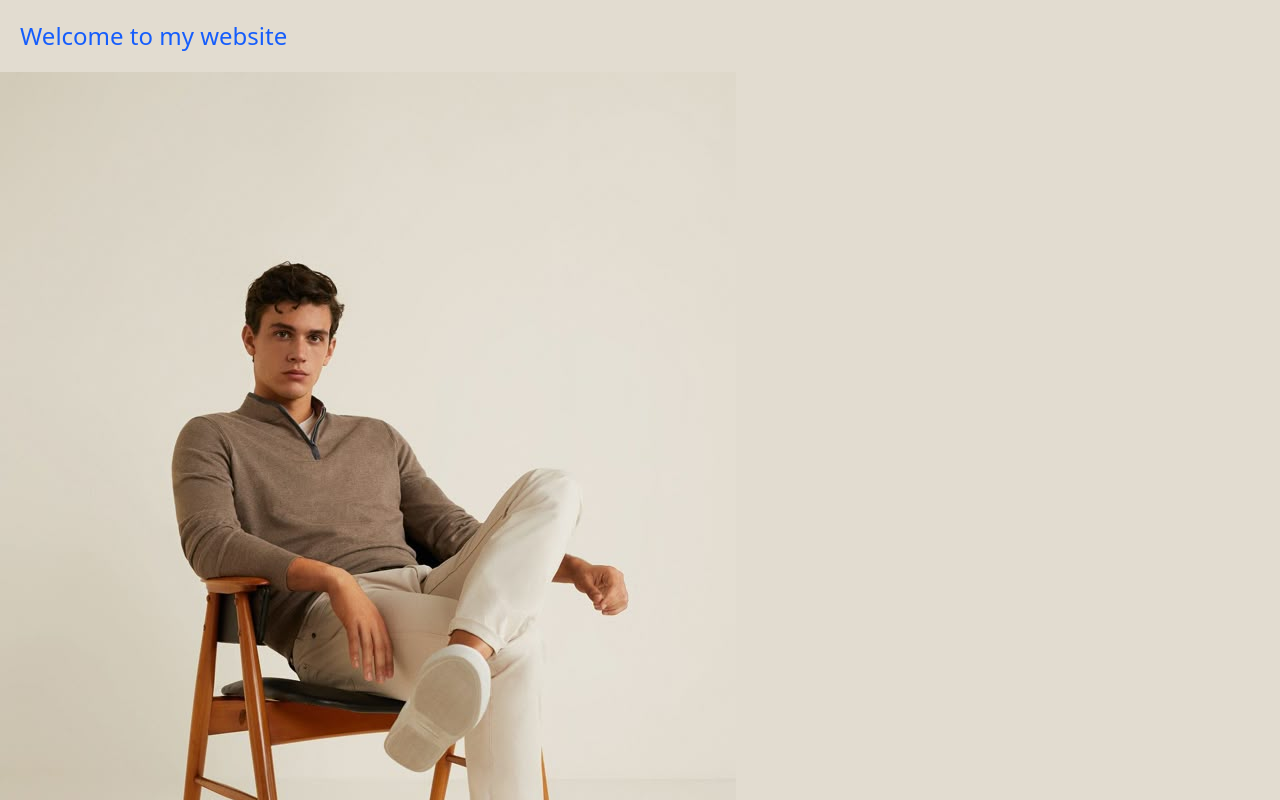
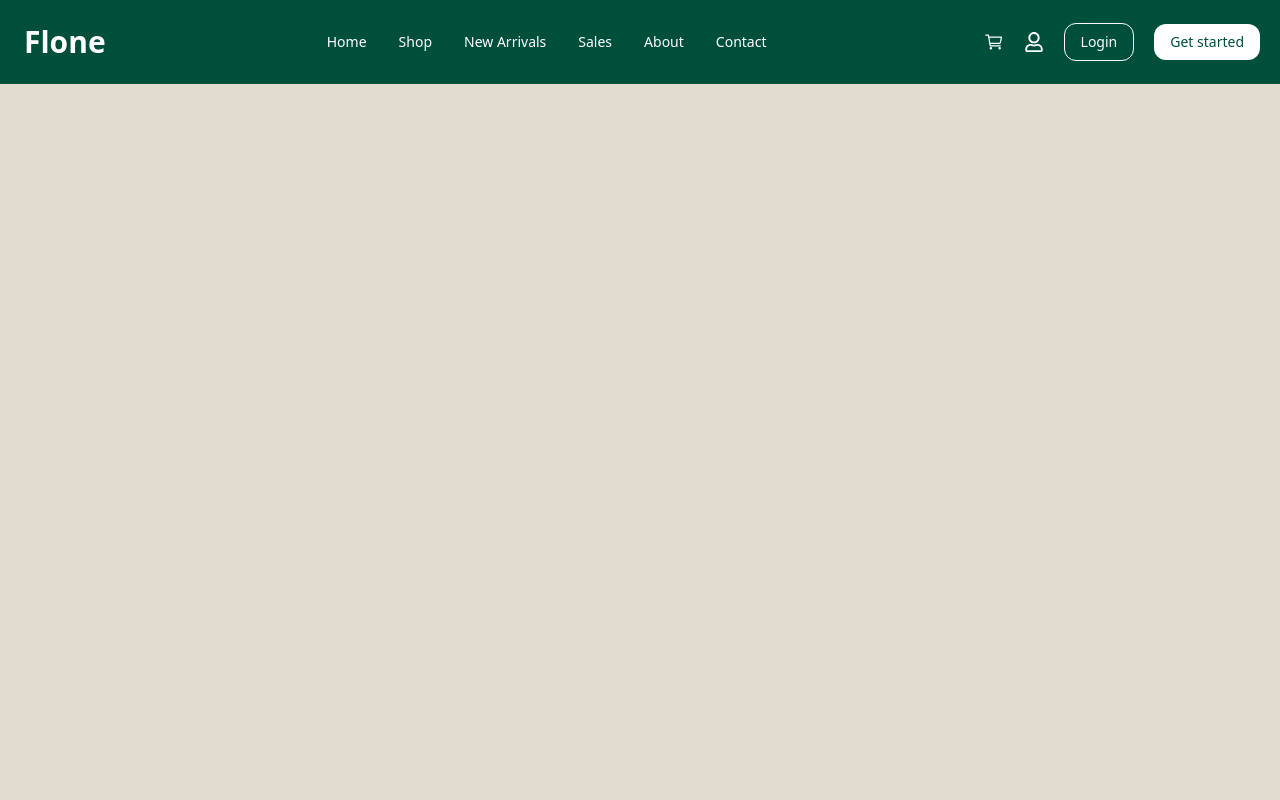
Before and after one commit to juliusmwas/Flone, a React (Vite) app: page / in a window 1280 px wide. Shown: the top 800 px of the page. Built offline with nearby package versions, Linux system fonts and the light colour scheme.

Commit message:
Added a responsive navbar

```diff
--- a/package.json
+++ b/package.json
@@ -13,6 +13,7 @@
     "@tailwindcss/vite": "^4.1.14",
     "react": "^19.1.1",
     "react-dom": "^19.1.1",
+    "react-icons": "^5.5.0",
     "tailwindcss": "^4.1.14"
   },
   "devDependencies": {
--- a/src/App.jsx
+++ b/src/App.jsx
@@ -1,10 +1,9 @@
-
+import Navbar from "./Components/Navbar"
 function App() {
 
   return (
     <>
-      <h1 className='text-2xl text-blue-600 p-5'> Welcome to my website</h1>
-      <img src="/public/download (9).jpeg" alt="" />
+      < Navbar/>
     </>
   )
 }
--- /dev/null
+++ b/src/Components/Navbar.jsx
@@ -0,0 +1,58 @@
+import { useState } from "react";
+import { IoCartOutline, IoMenu } from "react-icons/io5";
+import { FaRegUser } from "react-icons/fa";
+
+export default function Navbar() {
+  const [isOpen, setIsOpen] = useState(false);
+
+  return (
+    <div>
+      <nav className="flex items-center p-5 justify-between bg-emerald-900">
+        <div className="p-1">
+          <h1 className="text-xl lg:text-3xl font-bold text-white">Flone</h1>
+        </div>
+
+        {/* NAV LINKS - visible on medium screens and up */}
+        <ul className="hidden md:flex justify-between text-sm text-white gap-8 list-none">
+          <li><a href="">Home</a></li>
+          <li><a href="">Shop</a></li>
+          <li><a href="">New Arrivals</a></li>
+          <li><a href="">Sales</a></li>
+          <li><a href="">About</a></li>
+          <li><a href="">Contact</a></li>
+        </ul>
+
+        {/* ICONS - visible on medium screens and up */}
+        <div className="hidden md:flex text-white text-xl items-center gap-5">
+          <IoCartOutline className="cursor-pointer" />
+          <FaRegUser className="cursor-pointer" />
+          <button className="border cursor-pointer px-4 py-2 rounded-xl text-center text-sm">Login</button>
+          <button className="bg-white cursor-pointer text-emerald-900 font-medium text-sm px-4 py-2 rounded-xl text-center">Get started</button>
+        </div>
+
+        {/* MENU ICON - visible only on small screens */}
+        <IoMenu
+          className="block md:hidden text-white text-3xl cursor-pointer"
+          onClick={() => setIsOpen(!isOpen)}
+        />
+      </nav>
+
+      {/* MOBILE MENU */}
+      {isOpen && (
+        <div className="md:hidden bg-emerald-900 text-white flex flex-col items-center gap-4 py-4 transition-all duration-300">
+          <a href="">Home</a>
+          <a href="">Shop</a>
+          <a href="">New Arrivals</a>
+          <a href="">Sales</a>
+          <a href="">About</a>
+          <a href="">Contact</a>
+
+          <div className="flex flex-col gap-2">
+            <button className="border px-4 py-2 rounded-xl text-sm">Login</button>
+            <button className="bg-white text-emerald-900 font-medium text-sm px-4 py-2 rounded-xl">Get started</button>
+          </div>
+        </div>
+      )}
+    </div>
+  );
+}
```
Also changed, not shown: 1 other file (tests, documents, lock files or other folders).
